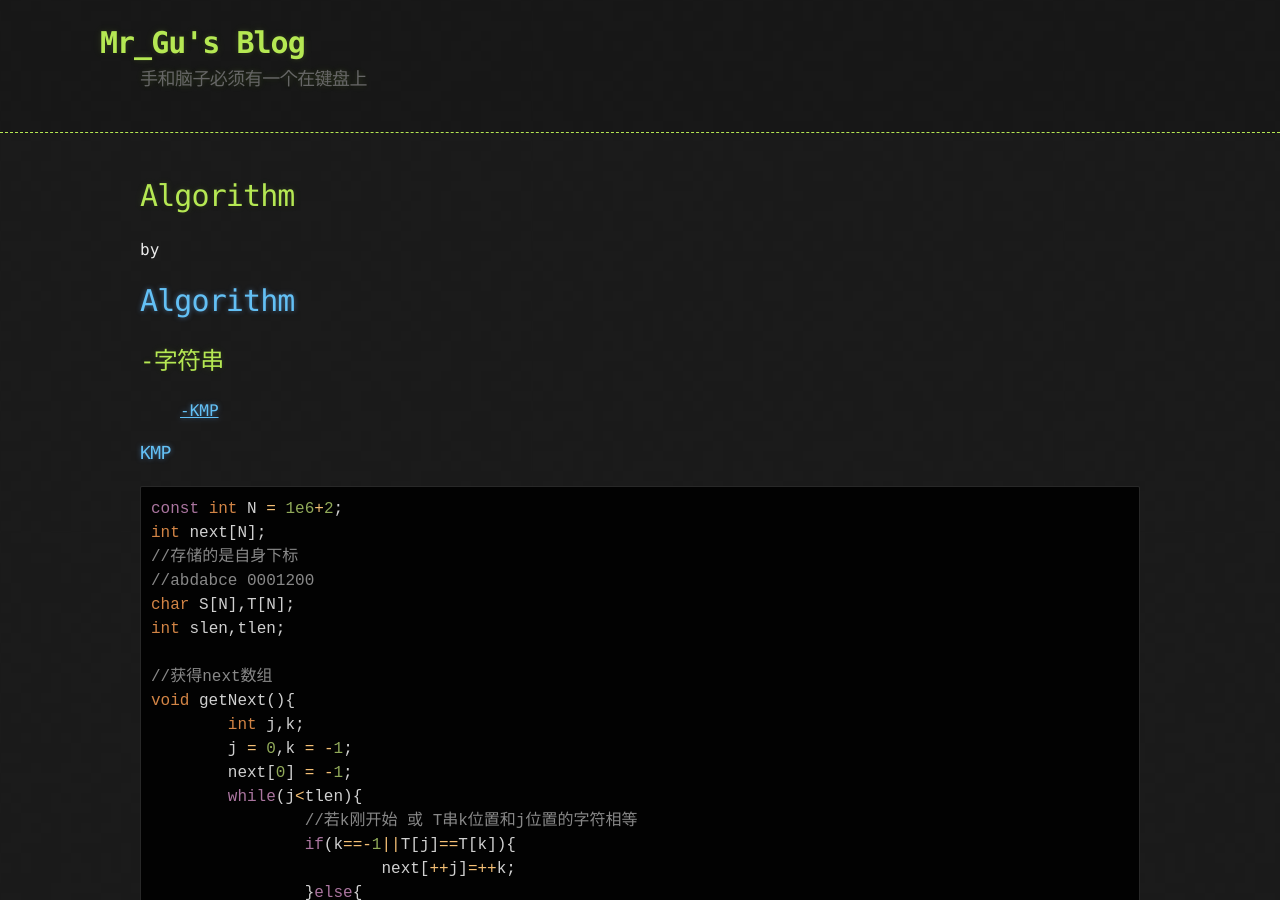
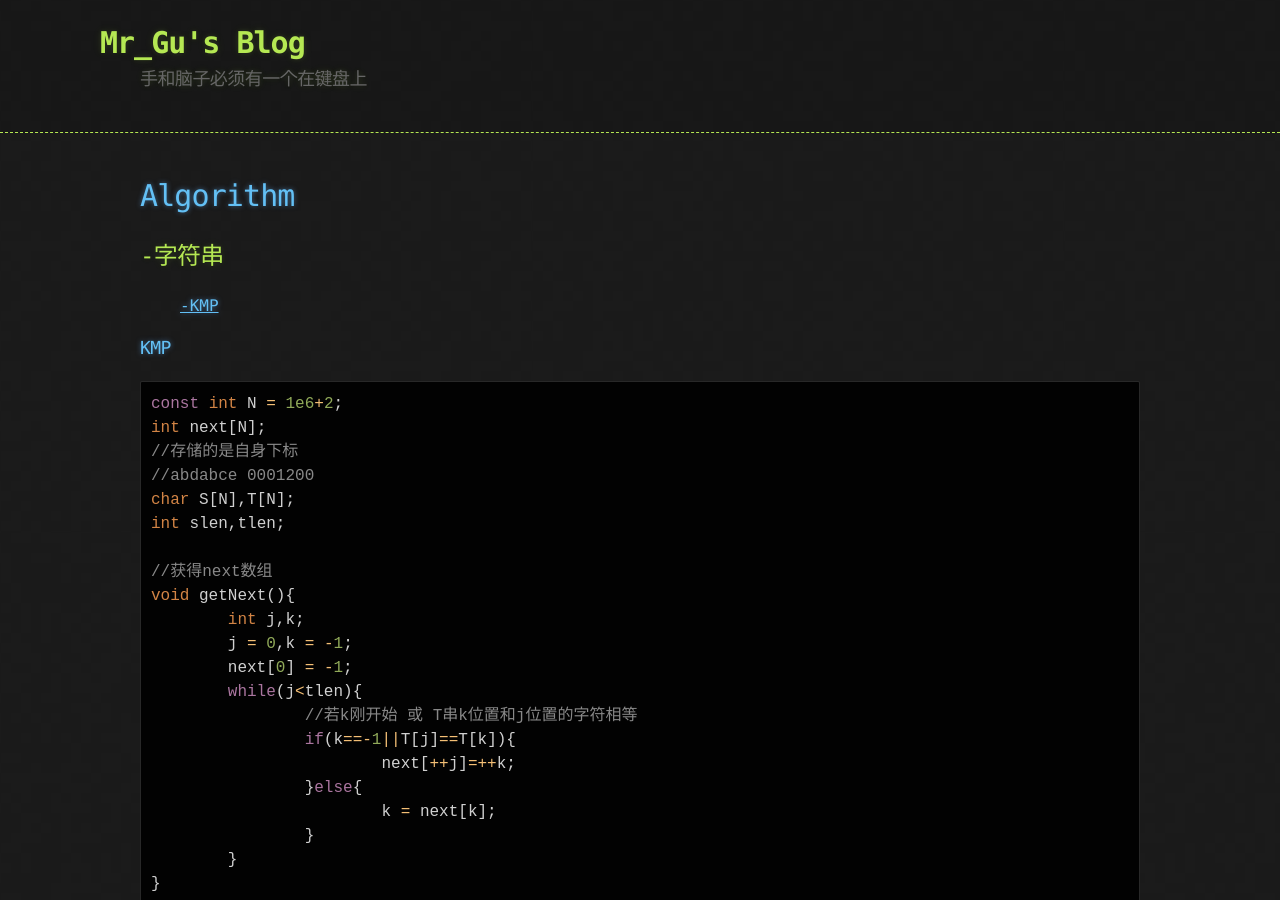
Before and after one commit to Mr-Gu666/Mr-Gu666.github.io, a Jekyll site: the page built from _posts/2019-12-13-Algorithm.md, in a window 1280 px wide and 900 px high. Built offline with Jekyll 4.4.1, drawn with Linux system fonts in a browser that asks for light colours.

Commit message:
Update post.html

```diff
--- a/_layouts/post.html
+++ b/_layouts/post.html
@@ -3,8 +3,8 @@ layout: default
 ---
 
 <!--<small>{{ page.date | date: "%-d %B %Y" }}</small>-->
-<h1>{{ page.title }}</h1>
-<p class="view">by {{ page.author | default: site.author }}</p>
+<!--<h1>{{ page.title }}</h1>-->
+<!--<p class="view">by {{ page.author | default: site.author }}</p>-->
 {{content}}
 
 {% if page.tags %}
```
